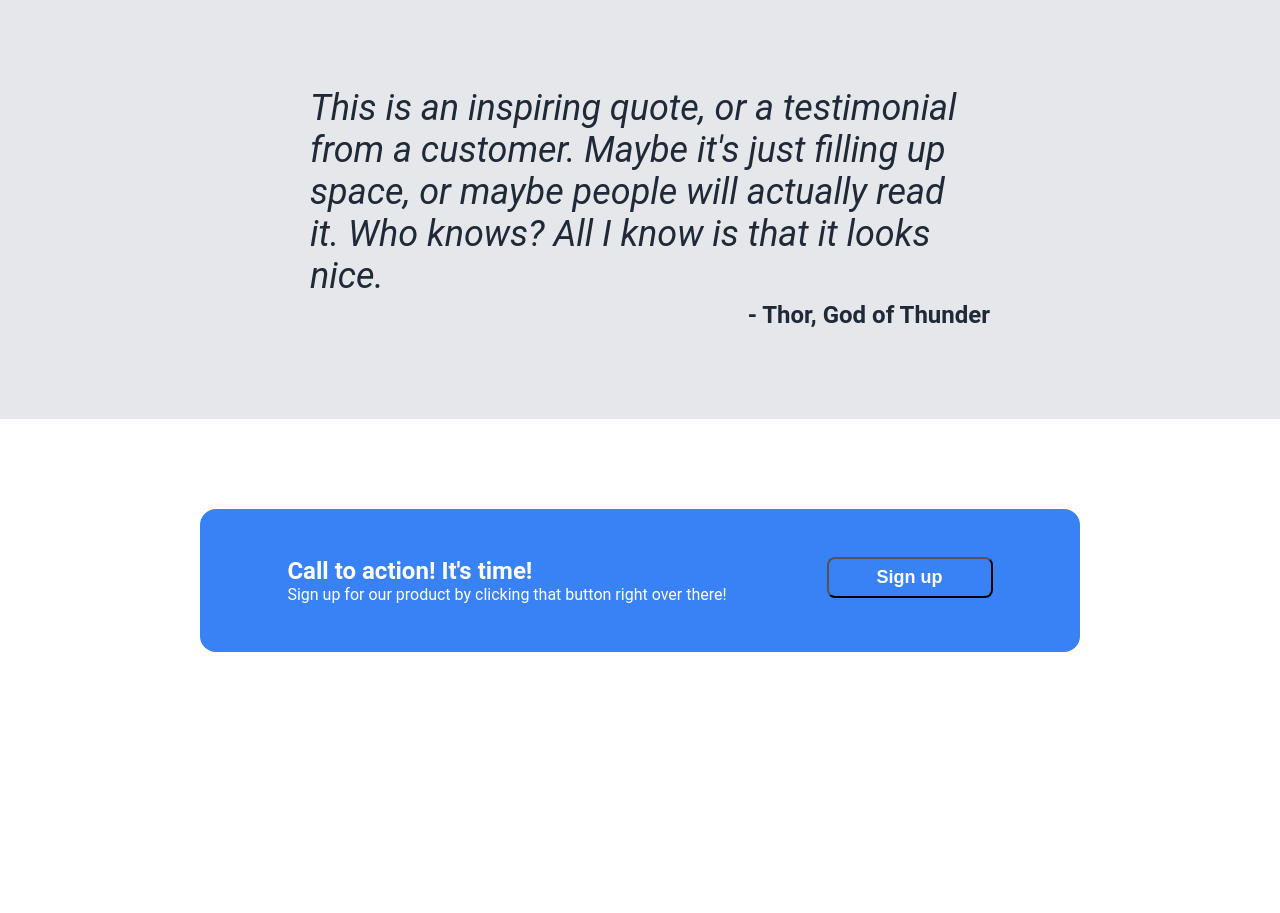
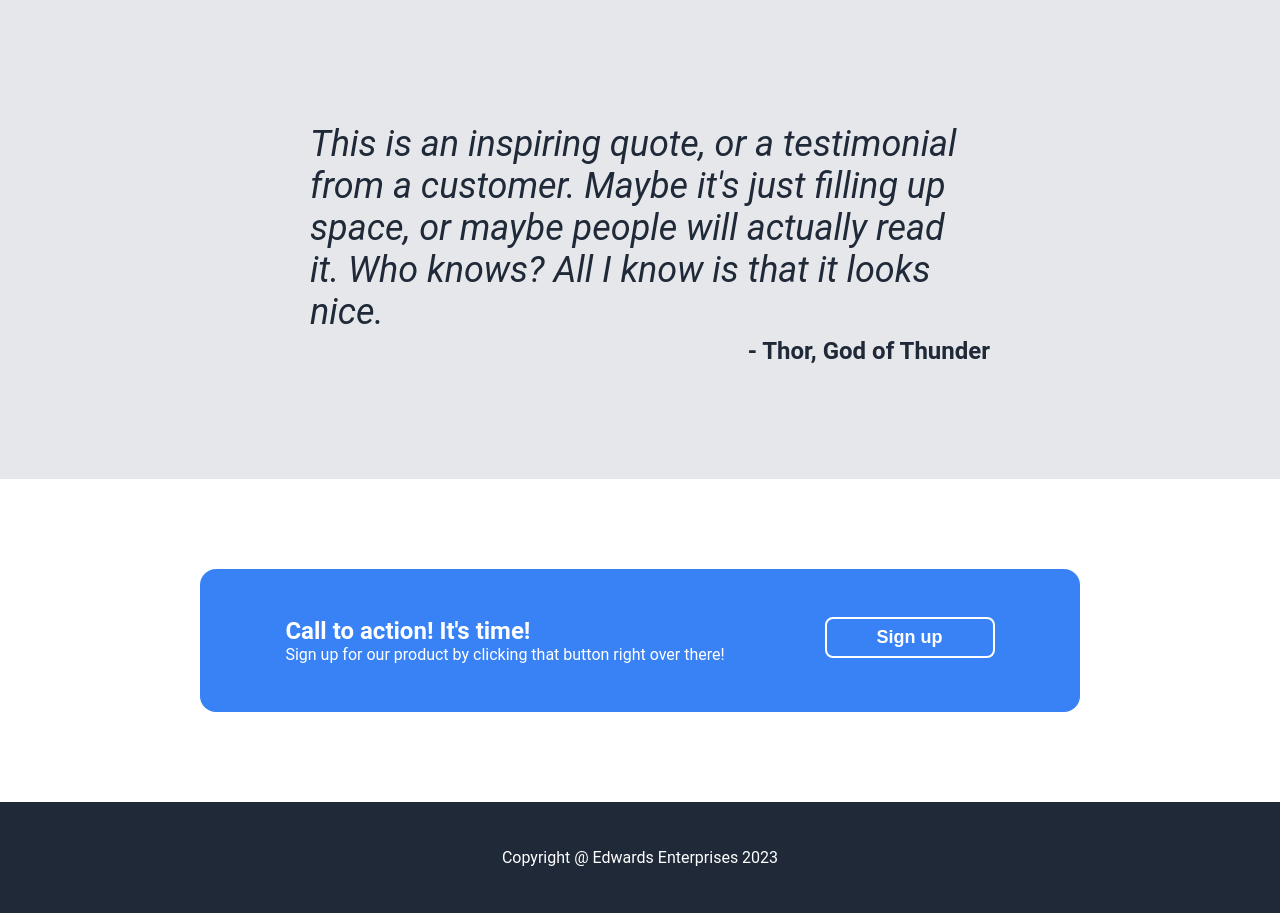
Before and after one commit to edwards955/landing-page, a plain HTML site: page index.html in a window 1280 px wide. Shown: the part 913-1826 px from the top of the page. Before the commit the page ends 1655 px from the top, so only its background shows below. Drawn offline with Linux system fonts and the light colour scheme.

Commit message:
Implement footer

```diff
--- a/index.html
+++ b/index.html
@@ -64,6 +64,9 @@
                 </div>
             </div>
         </div>
+        <div class="footer">
+            <p>Copyright @ Edwards Enterprises 2023</p>
+        </div>
 
     </body>
 </html>
--- a/style.css
+++ b/style.css
@@ -35,6 +35,8 @@ body {
 
 .hero-main {
     display: flex;
+    justify-content: center;
+    gap: 40px;
     padding-top: 90px;
     padding-bottom: 90px;
     padding-right: 20px;
@@ -149,10 +151,24 @@ button {
     border-radius: 16px;
 }
 
-.call h2, p {
+.call h2, .call p {
     margin: 0;
     padding: 0;
     color: white;
+}
+
+.call button {
+    border: 2px solid white;
+    padding: 8px 50px;
+}
+
+.footer {
+    display: flex;
+    justify-content: center;
+    align-items: center;
+    color: white;
+    background-color: #1f2937;
+    padding: 30px;
 }
 
 .spacing {
```
